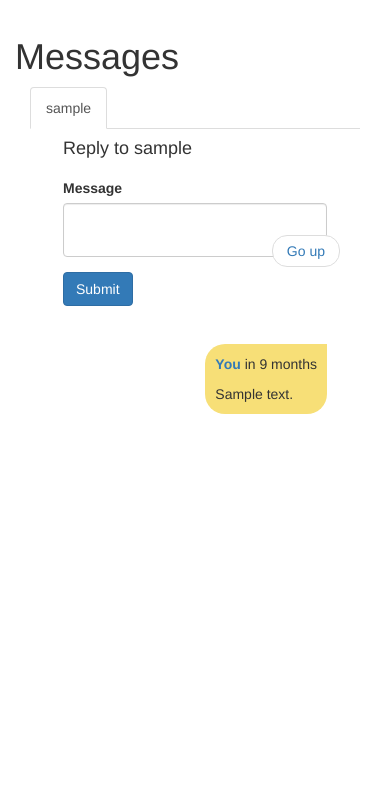
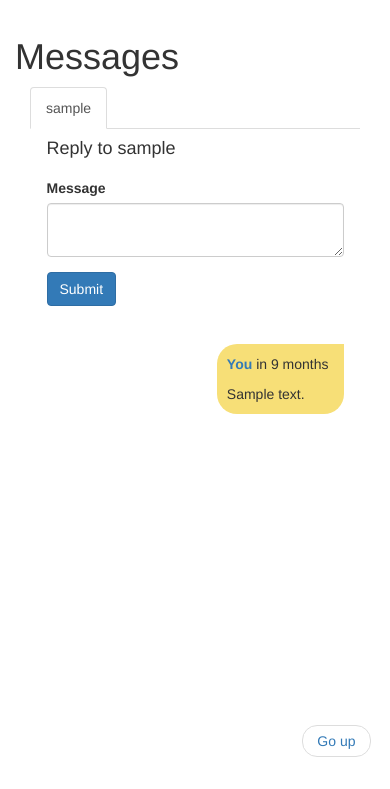
Before and after one commit to victor-aunon/microblog, a Flask app: page /messages in a window 390 px wide. Shown: the part 55-844 px from the top of the page. Run offline with Flask 2, Linux system fonts and the light colour scheme; a user stored in the database is signed in; data comes from the database, SQL or seed files in the repository; tables that the repository leaves empty hold one stand-in row (values such as "Sample post"); some libraries are stand-ins or nearby versions.

Commit message:
Layout responsive dimension changes

```diff
--- a/app/static/css/floating.css
+++ /dev/null
@@ -1,8 +0,0 @@
-.float-button {
-    position: fixed;
-    right: 50px;
-    top: 270px;
-    transition: all 0.2s ease-in 0s;
-    z-index: 9999;
-    cursor: pointer;
-}
--- a/app/static/css/bubble.css
+++ b/app/static/css/styles.css
@@ -1,9 +1,41 @@
-/* Styles for bubble chats */
+
 
 .row {
     margin: 0px;
 }
 
+/* Some divs width */
+.tab-content {
+    width: 80%;
+    margin-left: 10%;
+}
+
+#messages {
+    width: 80%;
+}
+
+@media only screen and (max-device-width: 800px) {
+    .tab-content {
+        width: 90%;
+        margin-left: 5%;
+    };
+
+    #messages{
+        width: 90%;
+    }
+}
+
+/* Floating "go up" button */
+.float-button {
+    position: fixed;
+    right: 5%;
+    top: 90%;
+    transition: all 0.2s ease-in 0s;
+    z-index: 9999;
+    cursor: pointer;
+}
+
+/* Styles for bubble chats */
 .bubble-chat-other {
     background-color: rgb(193, 221, 253);
     height:fit-content;
@@ -14,6 +46,7 @@
     padding:10px;
     margin-top: 8px;
     margin-bottom: 8px;
+    padding-right: 15px;
     position:relative;
     border-bottom-left-radius: 20px;
     border-bottom-right-radius: 20px;
@@ -31,6 +64,7 @@
     padding:10px;
     margin-top: 8px;
     margin-bottom: 8px;
+    padding-right: 15px;
     position:relative;
     border-bottom-left-radius: 20px;
     border-bottom-right-radius: 20px;
--- a/app/templates/base.html
+++ b/app/templates/base.html
@@ -5,8 +5,7 @@
     {# Include super(), which preserves the content from the base template #}
     {{ moment.include_moment() }}
     {{ moment.lang(g.locale) }}
-    <link rel="stylesheet" href="{{ url_for('static', filename='css/bubble.css') }}">
-    <link rel="stylesheet" href="{{ url_for('static', filename='css/floating.css') }}">
+    <link rel="stylesheet" href="{{ url_for('static', filename='css/styles.css') }}">
 
     <script>
         // Translation function when a message's language is different from the system language
--- a/app/templates/index.html
+++ b/app/templates/index.html
@@ -24,7 +24,7 @@
         <div align="center">{{ pagination.info }}</div>
         <div align="center">{{ pagination.links }}</div>
 
-            <div id="messages" class="container" style="width: 80%;">
+            <div id="messages" class="container"">
                 {% for post in posts %}
                     {% include '_post.html' %}
                 {% endfor %}
@@ -38,7 +38,7 @@
             <div align="center">{{ pagination.info }}</div>
             <div align="center">{{ pagination.links }}</div>
 
-                <div id="messages" class="container" style="width: 80%;">
+                <div id="messages" class="container">
                     {% for post in posts %}
                         {% include 'message_post.html' %}
                     {% endfor %}
--- a/app/templates/messages.html
+++ b/app/templates/messages.html
@@ -19,7 +19,7 @@
             {% endfor %}
         </ul>
 
-        <div class="tab-content" style="width: 80%; margin-left: 10%;">
+        <div class="tab-content">
             {% for user_id, values in messages %}
                 {% if loop.index0 == 0 %}
                     <div id="{{ user_id }}" class="tab-pane fade in active">
--- a/app/templates/user.html
+++ b/app/templates/user.html
@@ -29,7 +29,7 @@
         <div align="center">{{ pagination.info }}</div>
         <div align="center">{{ pagination.links }}</div>
 
-            <div id="messages" class="container" style="width: 80%;">
+            <div id="messages" class="container">
                 {% for post in posts %}
                     {% include 'message_post.html' %}
                 {% endfor %}
```
